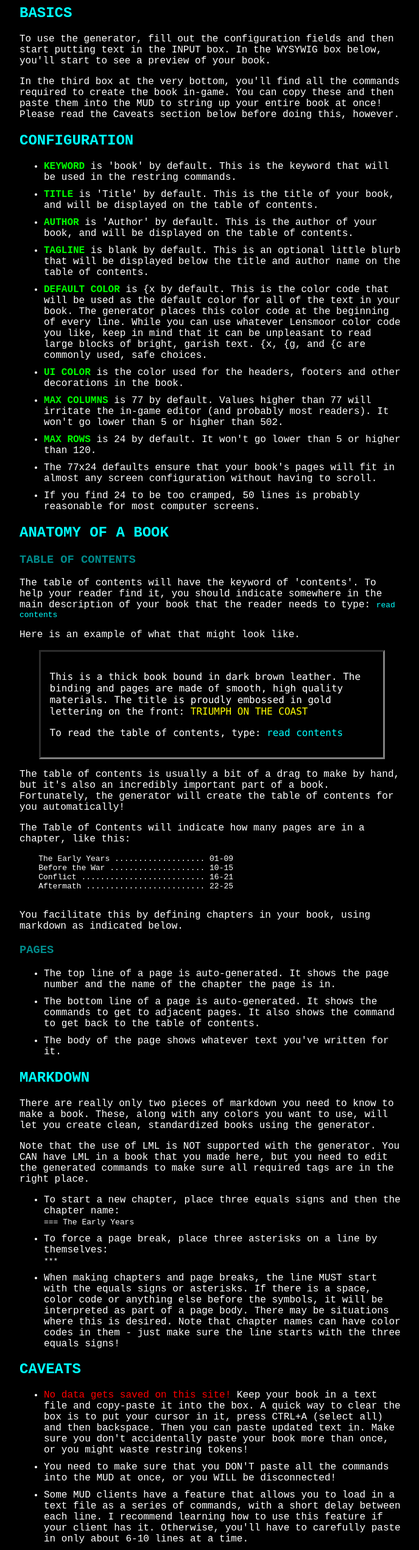
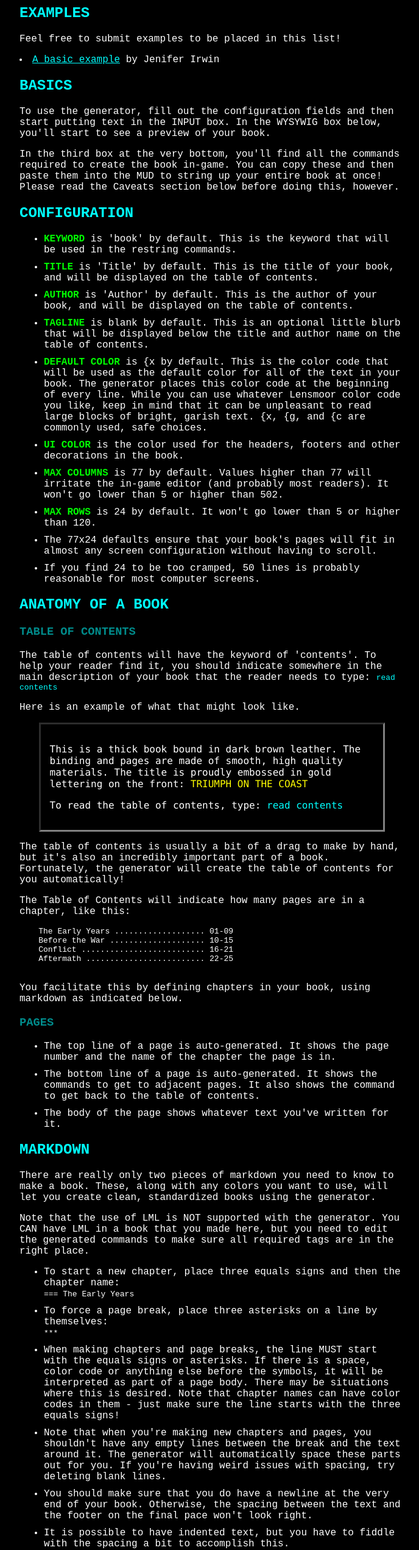
Before and after one commit to jeniferirwin/lensbooks, a plain HTML site: page docs.html in a window 1280 px wide. Shown: the top 2542 px of the page at 61% size, without its empty margins (292-980 px from the left). Drawn offline with Linux system fonts and the light colour scheme.

Commit message:
added example

```diff
--- a/docs.html
+++ b/docs.html
@@ -5,6 +5,13 @@
   </head>
   <body>
   <div id="docs">
+    <h2>EXAMPLES</h2>
+    <p>Feel free to submit examples to be placed in this list!</p>
+    <p>
+    <li class="spaced">
+      <a href="example01.txt">A basic example</a> by Jenifer Irwin
+    </li>
+    </p>
     <h2>BASICS</h2>
     <p>
       To use the generator, fill out the configuration fields and then start putting text in the INPUT box.
@@ -134,6 +141,19 @@
       as part of a page body. There may be situations where this is desired. Note that chapter names
       can have color codes in them - just make sure the line starts with the three equals signs!
     </li>
+    <li class="spaced">
+      Note that when you're making new chapters and pages, you shouldn't have any empty lines between
+      the break and the text around it. The generator will automatically space these parts out for
+      you. If you're having weird issues with spacing, try deleting blank lines.
+    </li>
+    <li class="spaced">
+      You should make sure that you do have a newline at the very end of your book. Otherwise, the
+      spacing between the text and the footer on the final pace won't look right.
+    </li>
+    <li class="spaced">
+      It is possible to have indented text, but you have to fiddle with the spacing a bit to accomplish
+      this.
+    </li>
     </ul>
     <h2>CAVEATS</h2>
     <ul>
```
Also changed, not shown: example01.txt (added, +28 -0 lines), index.html (+2 -1 lines).
